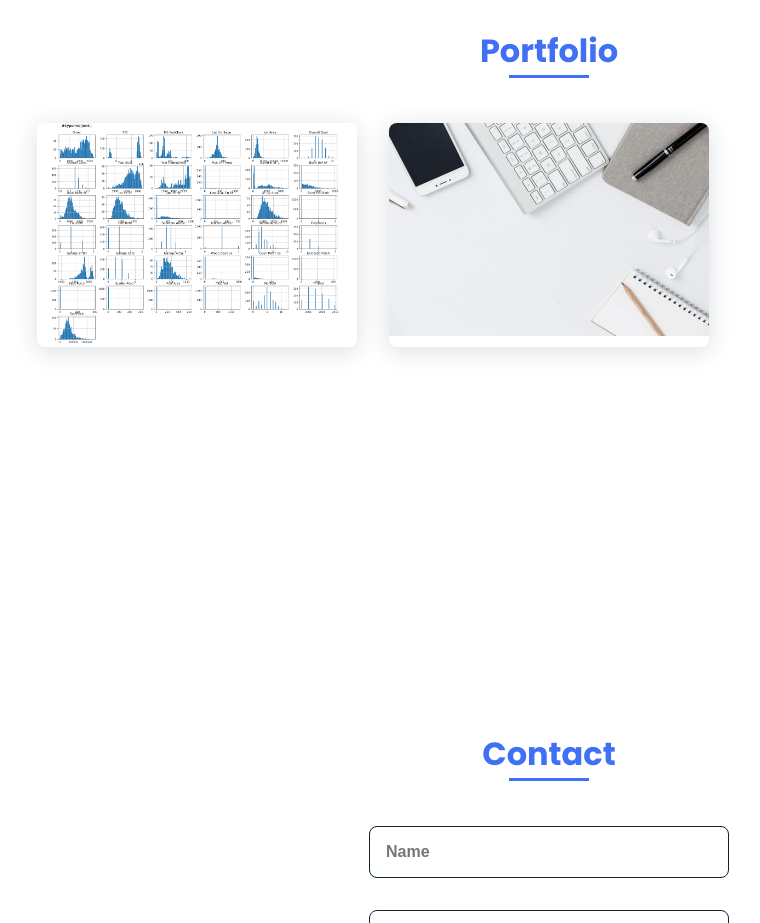
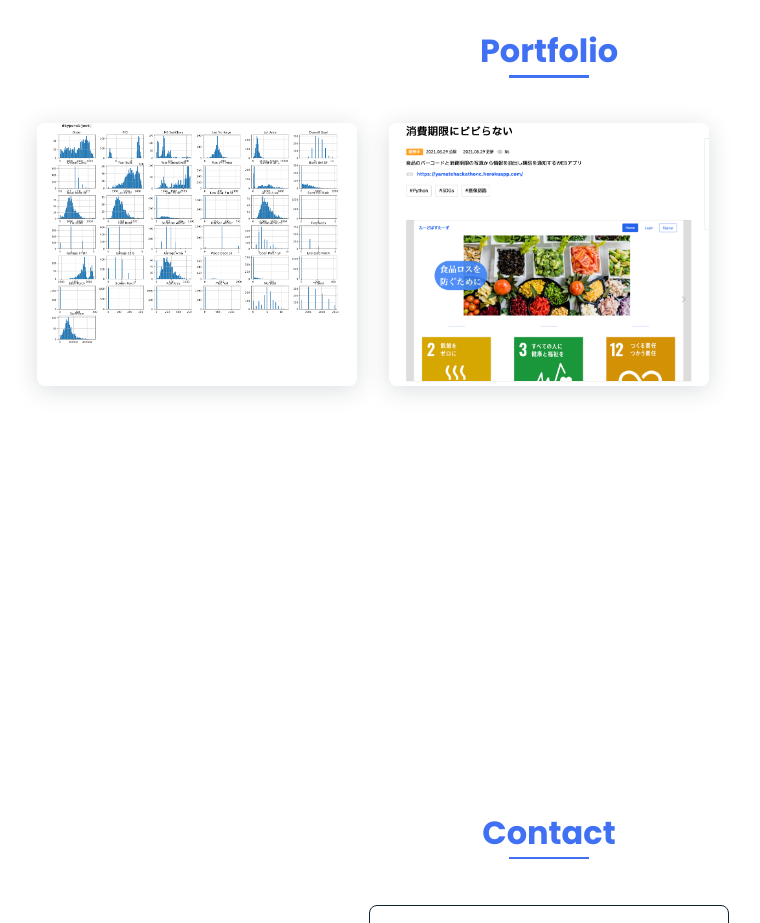
Before and after one commit to umegan/portfolio_website, a plain HTML site: page index.html in a window 1280 px wide. Shown: the part 1380-2303 px from the top of the page, without its empty margins (91-851 px from the left). Drawn offline with nearby package versions, Linux system fonts and the light colour scheme.

Commit message:
Update index.html

```diff
--- a/index.html
+++ b/index.html
@@ -85,7 +85,7 @@
                     </a>
                 </div>
                 <div class="work__img">
-                    <img src="assets/img/work2.jpg" alt="">
+                    <img src="assets/img/work2.png" alt="">
                     <a href="https://protopedia.net/prototype/2400" target="_blank">
                         <div class="middle button">Source</div>
                     </a>
```
